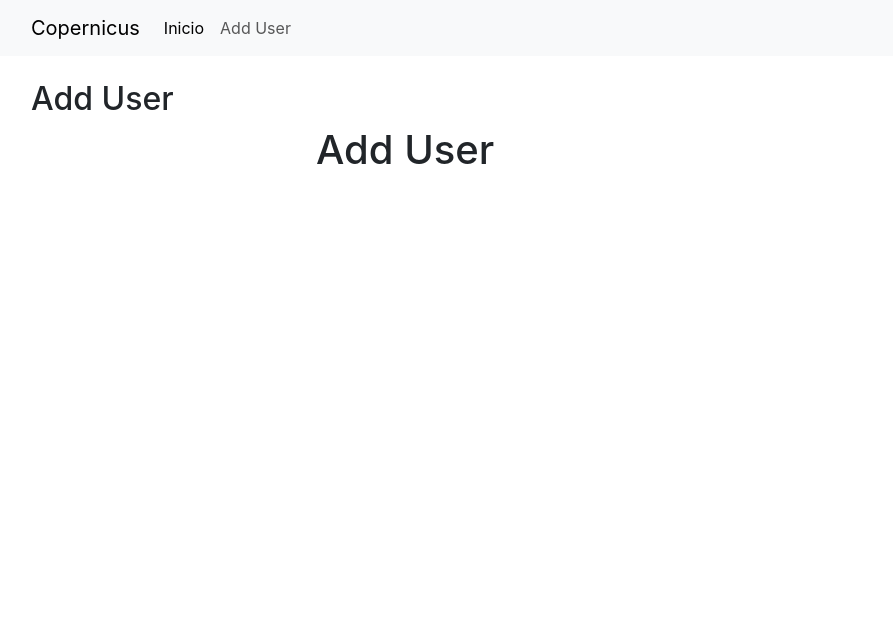
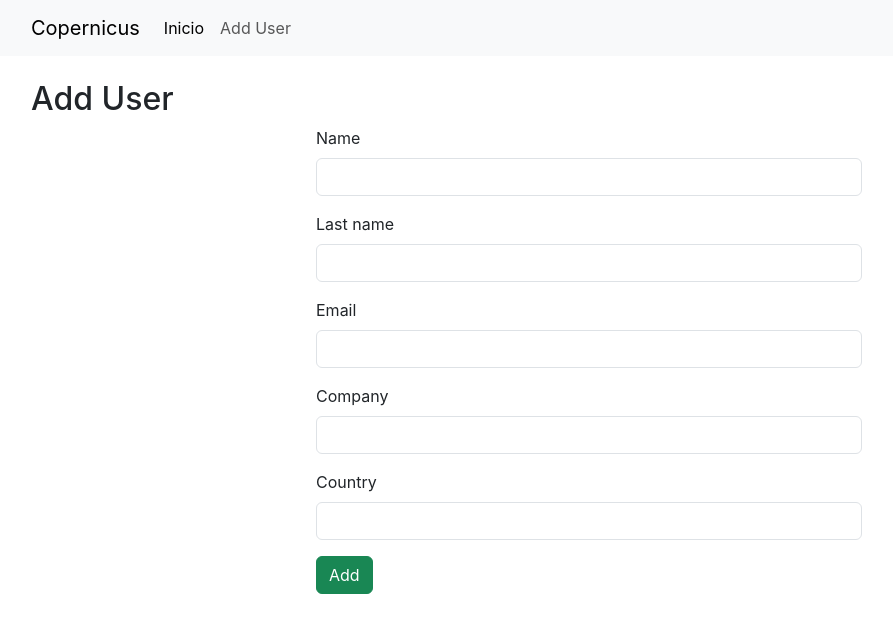
Before and after one commit to 01000001kuma/Copernicus, a React (Create React App) app: page /adduser in a window 1280 px wide. Shown: the top 632 px of the page, without its empty margins (51-944 px from the left). Built offline with nearby package versions, Linux system fonts and the light colour scheme.

Commit message:
creating schema for user and api call

```diff
--- a/src/components/AddUser.js
+++ b/src/components/AddUser.js
@@ -1,6 +1,12 @@
 import React from 'react'
 
 const AddUser = () => {
+
+  const addUser = () => {
+
+  }
+
+
   return (
     <div className='container'>
 
@@ -10,7 +16,27 @@ const AddUser = () => {
 
         <div className='row'>
           <div className='col-sm-6 offset-3'>
-            <h1>Add User</h1>
+            <div className='mb-3'>
+              <label htmlFor='name' className='form-label'>Name</label>
+              <input type='text' className='form-control'></input>
+            </div>
+            <div className='mb-3'>
+              <label htmlFor='last' className='form-label'>Last name</label>
+              <input type='text' className='form-control'></input>
+            </div>
+            <div className='mb-3'>
+              <label htmlFor='email' className='form-label'>Email</label>
+              <input type='text' className='form-control'></input>
+            </div>
+            <div className='mb-3'>
+              <label htmlFor='company' className='form-label'>Company</label>
+              <input type='text' className='form-control'></input>
+            </div>
+            <div className='mb-3'>
+              <label htmlFor='country' className='form-label'>Country</label>
+              <input type='text' className='form-control'></input>
+            </div>
+            <button onClick={addUser} className='btn btn-success'>Add</button>
           </div>
         </div>
 
```
